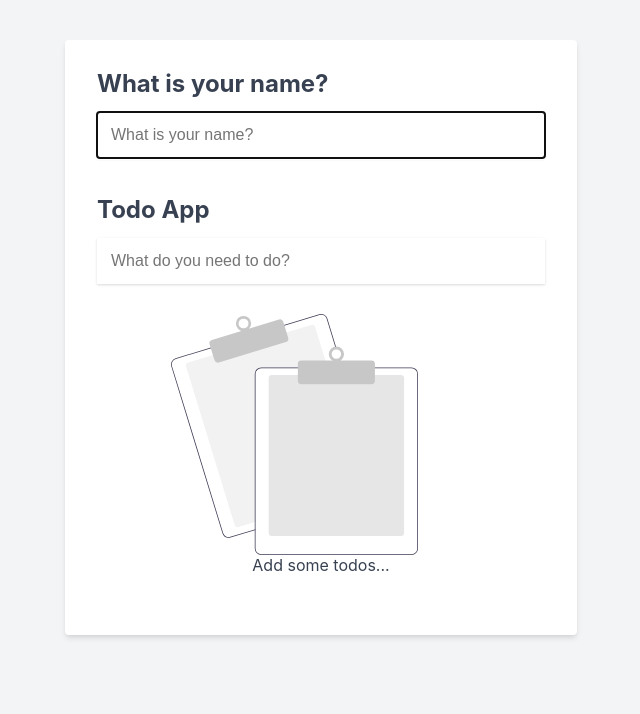
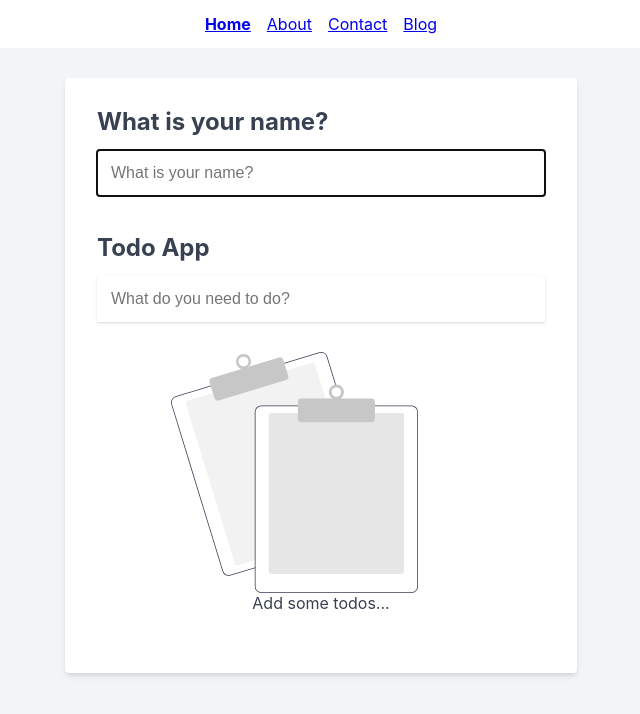
Before and after one commit to chrisuzor/react-app, a React (Create React App) app: page / in a window 1280 px wide. Shown: the top 714 px of the page, without its empty margins (319-959 px from the left). Built offline with nearby package versions, Linux system fonts and the light colour scheme.

Commit message:
Episode 11 and 12

```diff
--- a/package.json
+++ b/package.json
@@ -10,7 +10,9 @@
     "prop-types": "^15.8.1",
     "react": "^18.2.0",
     "react-dom": "^18.2.0",
+    "react-router-dom": "^6.3.0",
     "react-scripts": "5.0.1",
+    "react-transition-group": "^4.4.2",
     "web-vitals": "^2.1.4"
   },
   "scripts": {
--- a/src/App.css
+++ b/src/App.css
@@ -13,8 +13,13 @@ body {
 
 .todo-app-container {
   min-height: 100vh;
-  padding: 10px;
   background: #f3f4f6;
+}
+
+.container {
+  margin: auto;
+  padding-top: 24px;
+  max-width: 48rem;
 }
 
 .todo-app {
@@ -157,3 +162,66 @@ h2 {
 .toggles-container{
   margin: 20px 0;
 }
+
+.active{
+  font-weight: bold;
+}
+
+/* Transitions */
+.slide-vertical-enter{
+  opacity: 0;
+  transform: translateY(-20px);
+}
+
+.slide-vertical-enter-active{
+  opacity: 1;
+  transform: translateY(0);
+  transition: all 300ms;
+}
+
+.slide-vertical-exit{
+  opacity: 1;
+  transform: translateY(0);
+}
+
+.slide-vertical-exit-active{
+  opacity: 0;
+  transition: all 300ms;
+  transform: translateY(-20px);
+}
+.slide-horizintal-enter{
+  opacity: 0;
+  transform: translateX(20px);
+}
+
+.slide-horizontal-enter-active{
+  opacity: 1;
+  transform: translateX(0);
+  transition: all 300ms;
+}
+
+.slide-horizontal-exit{
+  opacity: 1;
+  transform: translateX(0);
+}
+
+.slide-horizontal-exit-active{
+  opacity: 0;
+  transition: all 300ms;
+  transform: translateX(20px);
+}
+
+nav {
+  background: white;
+  padding: 16px;
+}
+
+nav ul{
+  display: flex;
+  justify-content: center;
+  margin: auto;
+}
+
+nav ul li:not(:first-child){
+  margin-left: 16px;
+}
--- a/src/components/App.jsx
+++ b/src/components/App.jsx
@@ -6,6 +6,8 @@ import TodoForm from './TodoForm';
 import useLocalStorage from '../hooks/useLocalStorage';
 import { useEffect, useRef, useState } from 'react';
 import { TodosContext } from '../context/TodosContext';
+import { CSSTransition } from 'react-transition-group';
+import { SwitchTransition } from 'react-transition-group';
 
 function App() {
     const [name, setName] = useLocalStorage('name', '');
@@ -45,7 +47,7 @@ function App() {
          filter,
          setFilter
          }}>
-    <div className="todo-app-container">
+
       <div className="todo-app">
         <div className="name-container">
             <h2> What is your name? </h2>
@@ -58,20 +60,48 @@ function App() {
                   onChange={handleNameInput}
                   />
             </form>
-            {name && <p className="name-label" >Hello, {name}</p>}
+            <CSSTransition in={name.length > 0}
+            timeout={300}
+            classNames='slide-vertical'
+            unmountOnExit
+            >
+            <p className="name-label" >Hello, {name}</p>
+            </CSSTransition>
         </div>
 
         <h2>Todo App </h2>
         <TodoForm />
-
+        <SwitchTransition mode='out-in'>
+            <CSSTransition key={todos.length > 0}
+            timeout={300}
+            classNames='slide-vertical'
+            unmountOnExit
+            >
         {todos.length > 0 ? (
         <TodoList />
         ): (
          <NoTodos />
         )
         }
+        </CSSTransition>
+        </SwitchTransition>
+        {/* <CSSTransition
+    in={todos.length > 0}
+    timeout={300}
+    classNames="slide-vertical"
+    unmountOnExit
+    >
+         <TodoList />
+    </CSSTransition>
+    <CSSTransition
+    in={todos.length === 0}
+    timeout={300}
+    classNames="slide-vertical"
+    unmountOnExit
+    >
+         <NoTodos />
+    </CSSTransition> */}
       </div>
-    </div>
     </TodosContext.Provider>
   );
 }
--- /dev/null
+++ b/src/components/NavigationBar.jsx
@@ -0,0 +1,18 @@
+/* eslint-disable jsx-a11y/anchor-is-valid */
+import React from 'react'
+import { NavLink } from 'react-router-dom'
+
+export default function NavigationBar() {
+  return (
+    <nav>
+        <ul>
+            <li>
+                <NavLink to='/' activeClassName="active" >Home</NavLink>
+                </li>
+            <li><NavLink to='/about'  activeClassName="active">About</NavLink></li>
+            <li><NavLink to='/contact'  activeClassName="active">Contact</NavLink></li>
+            <li><NavLink to='/blog'  activeClassName="active">Blog</NavLink></li>
+        </ul>
+    </nav>
+  )
+}
--- /dev/null
+++ b/src/components/Root.jsx
@@ -0,0 +1,29 @@
+import React from 'react';
+import App from './App';
+import NavigationBar from './NavigationBar';
+import { BrowserRouter as Router, Routes, Route } from 'react-router-dom';
+import About from '../pages/About';
+import Contact from '../pages/Contact';
+import Blog from '../pages/Blog';
+import BlogPost from '../pages/BlogPost';
+import NoMatch from '../pages/NoMatch';
+
+export default function Root() {
+  return (
+      <Router>
+    <div className="todo-app-container">
+        <NavigationBar />
+        <div className='content'>
+            <Routes>
+                <Route path='/' element={<App />} />
+                <Route path='/about' element={<About />} />
+                <Route path='/contact' element={<Contact />} />
+                <Route path='/blog' element={<Blog />} />
+                <Route path='/blog/:id' element={<BlogPost />} />
+                <Route path='*' element={<NoMatch />} />
+            </Routes>
+        </div>
+    </div>
+    </Router>
+  )
+}
--- a/src/components/TodoList.jsx
+++ b/src/components/TodoList.jsx
@@ -5,6 +5,8 @@ import TodoCompleteAll from './TodoCompleteAll';
 import TodoFilters from './TodoFilters';
 import useToggle from '../hooks/useToggle';
 import { TodosContext } from '../context/TodosContext';
+import { CSSTransition } from 'react-transition-group';
+import { TransitionGroup } from 'react-transition-group';
 
 function TodoList(props) {
     const {todosFiltered, todos, setTodos} = useContext(TodosContext);
@@ -71,9 +73,11 @@ function completeTodo(id){
 
   return (
     <>
-    <ul className="todo-list">
+    <TransitionGroup component="ul" className="todo-list">
         {todosFiltered().map((todo, index) => (
-      <li key={todo.id} className="todo-item-container">
+          <CSSTransition key={todo.id} timeout={300}
+          classNames="slide-horizontal" >
+      <li  className="todo-item-container">
         <div className="todo-item">
           <input type="checkbox"
           onChange={() => completeTodo(todo.id)}
@@ -115,8 +119,9 @@ function completeTodo(id){
           </svg>
         </button>
       </li>
+      </CSSTransition>
          ) )}
-    </ul>
+    </TransitionGroup>
 
     <div className='toggles-container'>
       <button
@@ -125,21 +130,34 @@ function completeTodo(id){
 
       <button  onClick={setFeaturesTwoVisible} className="button">Feature Two Toggle</button>
     </div>
-    {isFeaturesOneVisible &&
+    <CSSTransition
+    in={isFeaturesOneVisible}
+    timeout={300}
+    classNames="slide-vertical"
+    unmountOnExit
+    >
     <div className="check-all-container">
 
     <TodoCompleteAll />
 
     <TodoItemsRemaining />
-    </div>}
-    {isFeaturesTwoVisible &&
+    </div>
+    </CSSTransition>
+
+    <CSSTransition
+    in={isFeaturesTwoVisible}
+    timeout={300}
+    classNames="slide-vertical"
+    unmountOnExit
+    >
     <div className="other-buttons-container">
      <TodoFilters />
       <div>
       <TodoClearCompleted />
 
       </div>
-    </div>}
+    </div>
+    </CSSTransition>
     </>
   )
 }
--- a/src/index.js
+++ b/src/index.js
@@ -1,13 +1,13 @@
 import React from 'react';
 import ReactDOM from 'react-dom/client';
 import './index.css';
-import App from './components/App';
 import reportWebVitals from './reportWebVitals';
+import Root from './components/Root';
 
 const root = ReactDOM.createRoot(document.getElementById('root'));
 root.render(
   <React.StrictMode>
-    <App />
+    <Root />
   </React.StrictMode>
 );
 
--- /dev/null
+++ b/src/pages/About.jsx
@@ -0,0 +1,7 @@
+import React from 'react'
+
+export default function About() {
+  return (
+    <div className='container'>This is the about page</div>
+  )
+}
--- /dev/null
+++ b/src/pages/Blog.jsx
@@ -0,0 +1,13 @@
+import React from 'react';
+import { NavLink } from 'react-router-dom';
+
+export default function Blog() {
+  return (
+    <div className='container'>
+        <ul>
+            <li><NavLink to="/blog/1">Blog One</NavLink></li>
+            <li><NavLink to="/blog/2">Blog Two</NavLink></li>
+        </ul>
+    </div>
+  )
+}
--- /dev/null
+++ b/src/pages/BlogPost.jsx
@@ -0,0 +1,12 @@
+import React from 'react'
+import { useParams } from 'react-router-dom'
+
+export default function BlogPost() {
+
+    const params = useParams();
+  return (
+    <div className='container'>
+        This is Blog post {params.id}
+        </div>
+  )
+}
--- /dev/null
+++ b/src/pages/Contact.jsx
@@ -0,0 +1,7 @@
+import React from 'react'
+
+export default function Contact() {
+  return (
+    <div className='container'>This is the contact page</div>
+  )
+}
--- /dev/null
+++ b/src/pages/NoMatch.jsx
@@ -0,0 +1,7 @@
+import React from 'react'
+
+export default function NoMatch() {
+  return (
+    <div className='container' >404 Page</div>
+  )
+}
```
Also changed, not shown: 1 other file (tests, documents, lock files or other folders).
